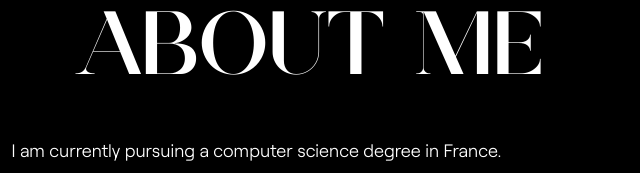
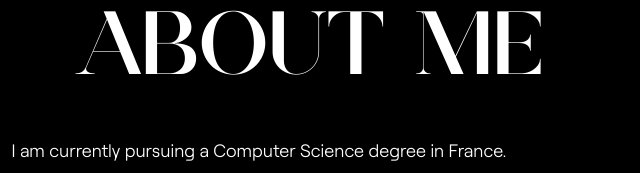
Before and after one commit to Bog-II/portfolio, a website built with Vite: page index.html in a window 1280 px wide. Shown: the part 1100-1273 px from the top of the page, 332-972 px from the left. Built offline with nearby package versions, Linux system fonts and the light colour scheme; a web font is replaced by a local one.

Commit message:
'cs' to 'CS'

```diff
--- a/index.html
+++ b/index.html
@@ -266,7 +266,7 @@
         <div class="section-container">
           <h2 id="about-me">About me</h2>
           <div class="p-wrap">
-            <p>I am currently pursuing a computer science degree in France.</p>
+            <p>I am currently pursuing a Computer Science degree in France.</p>
             <p>
               My different interests are:<br />
               Machine Learning, Philosophy, Mathematics, Economy, Finance,
```
